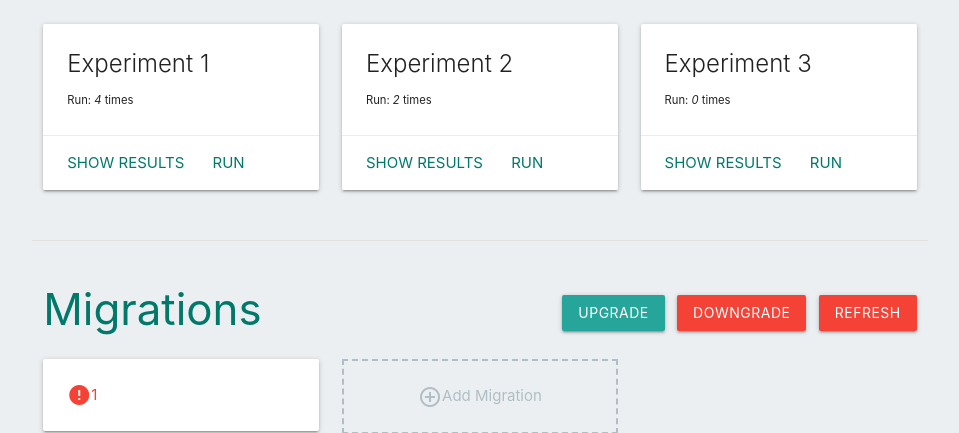
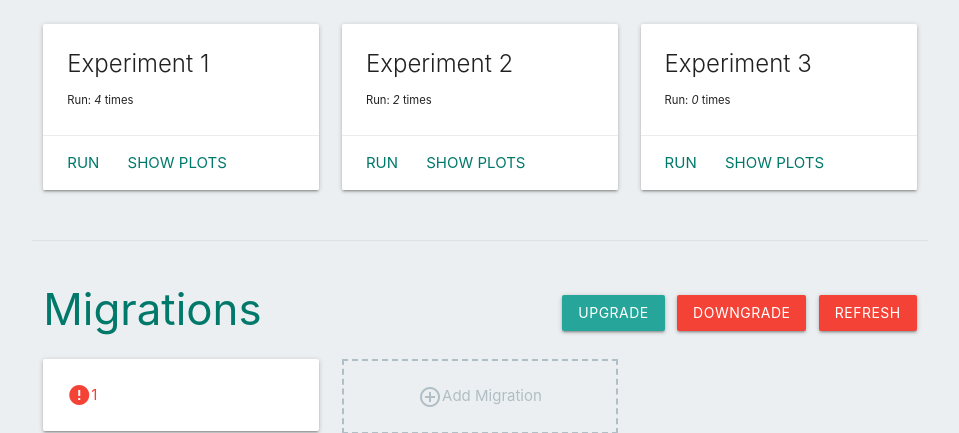
Before and after one commit to PascalKleindienst/experimentum, a Flask app: template experimentum/WebGUI/templates/dashboard/index.jinja in a window 1280 px wide. Shown: the part 157-590 px from the top of the page, without its empty margins (160-1119 px from the left). Run offline with Flask 2, Linux system fonts and the light colour scheme; the template is opened without the code that fills it: most values are stand-ins (such as "Sample title", 1, 10 or a date in 2020).

Commit message:
updated base layouts

```diff
--- a/experimentum/WebGUI/templates/dashboard/index.jinja
+++ b/experimentum/WebGUI/templates/dashboard/index.jinja
@@ -15,8 +15,8 @@
                   <p><small>Run: <em>4</em> times</small></p>
                 </div>
                 <div class="card-action">
-                  <a href="#results" class="teal-text text-darken-2">Show Results</a>
-                  <a href="#run" class="teal-text text-darken-2">Run</a>
+                  <a href="{{ url_for('experiments.run', experiment='foo') }}" class="teal-text text-darken-2">Run</a>
+                  <a href="{{ url_for('experiments.plots', experiment='foo') }}" class="teal-text text-darken-2">Show Plots</a>
                 </div>
             </div>
         </div>
@@ -27,8 +27,8 @@
                   <p><small>Run: <em>2</em> times</small></p>
                 </div>
                 <div class="card-action">
-                  <a href="#results" class="teal-text text-darken-2">Show Results</a>
-                  <a href="#run" class="teal-text text-darken-2">Run</a>
+                  <a href="{{ url_for('experiments.run', experiment='foo') }}" class="teal-text text-darken-2">Run</a>
+                  <a href="{{ url_for('experiments.plots', experiment='foo') }}" class="teal-text text-darken-2">Show Plots</a>
                 </div>
             </div>
         </div>
@@ -39,8 +39,8 @@
                   <p><small>Run: <em>0</em> times</small></p>
                 </div>
                 <div class="card-action">
-                  <a href="#results" class="teal-text text-darken-2">Show Results</a>
-                  <a href="#run" class="teal-text text-darken-2">Run</a>
+                  <a href="{{ url_for('experiments.run', experiment='foo') }}" class="teal-text text-darken-2">Run</a>
+                  <a href="{{ url_for('experiments.plots', experiment='foo') }}" class="teal-text text-darken-2">Show Plots</a>
                 </div>
             </div>
         </div>
--- a/experimentum/WebGUI/templates/layout.jinja
+++ b/experimentum/WebGUI/templates/layout.jinja
@@ -28,7 +28,7 @@
             </ul>
             <a href="#" data-target="nav-mobile" class="sidenav-trigger"><i class="material-icons">menu</i></a>
         </div>
-        <div class="nav-content blue-grey lighten-5 grey-text text-darken-2">
+        <div class="nav-content white grey-text text-darken-2">
             {% block nav_content %}{% endblock %}
         </div>
     </nav>
```
